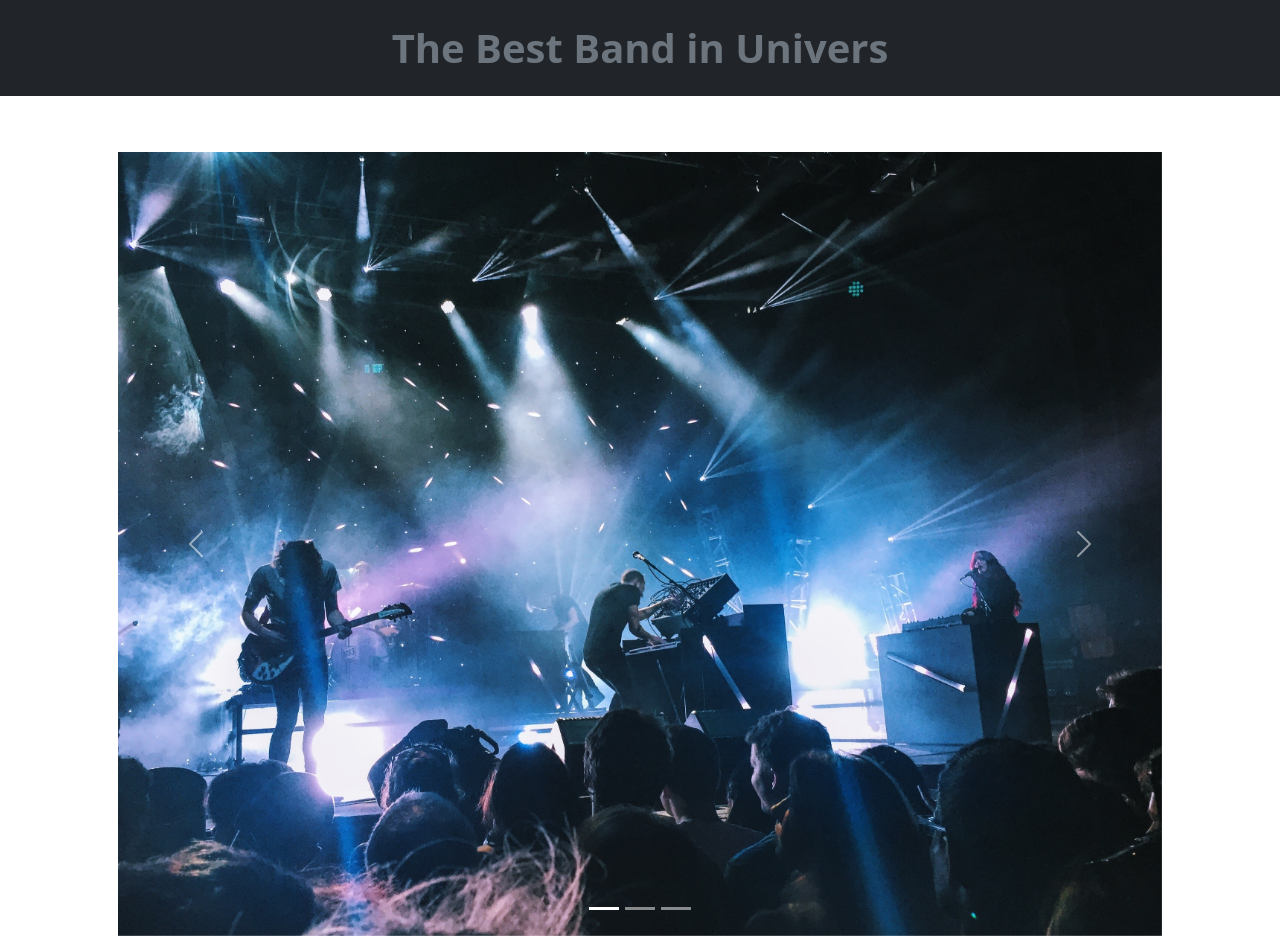
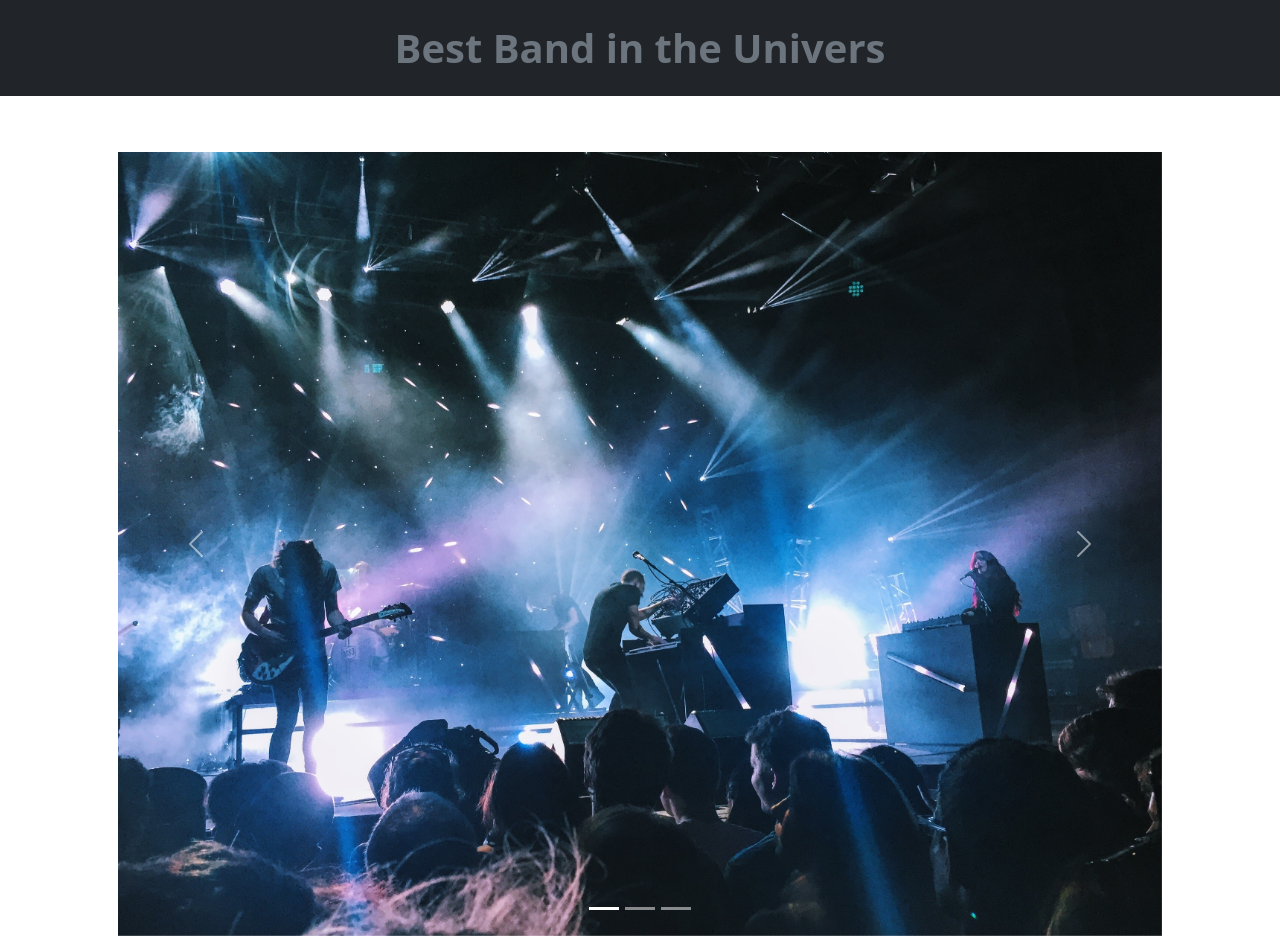
Before and after one commit to alexsimenas/band-page-boostrap, a plain HTML site: page index.html in a window 1280 px wide. Shown: the top 936 px of the page. Drawn offline with nearby package versions, Linux system fonts and the light colour scheme.

Commit message:
Update index.html
changed the name of <h1> Heading

```diff
--- a/index.html
+++ b/index.html
@@ -9,7 +9,7 @@
 </head>
 <body>
     <div>
-    <h1 class="heading text-secondary bg-dark text-center py-4 fw-bold">The Best Band in Univers</h1>
+    <h1 class="heading text-secondary bg-dark text-center py-4 fw-bold">Best Band in the Univers</h1>
     </div>
     <div class="container p-5">
     <div id="carouselExampleIndicators" class="carousel slide">
```
